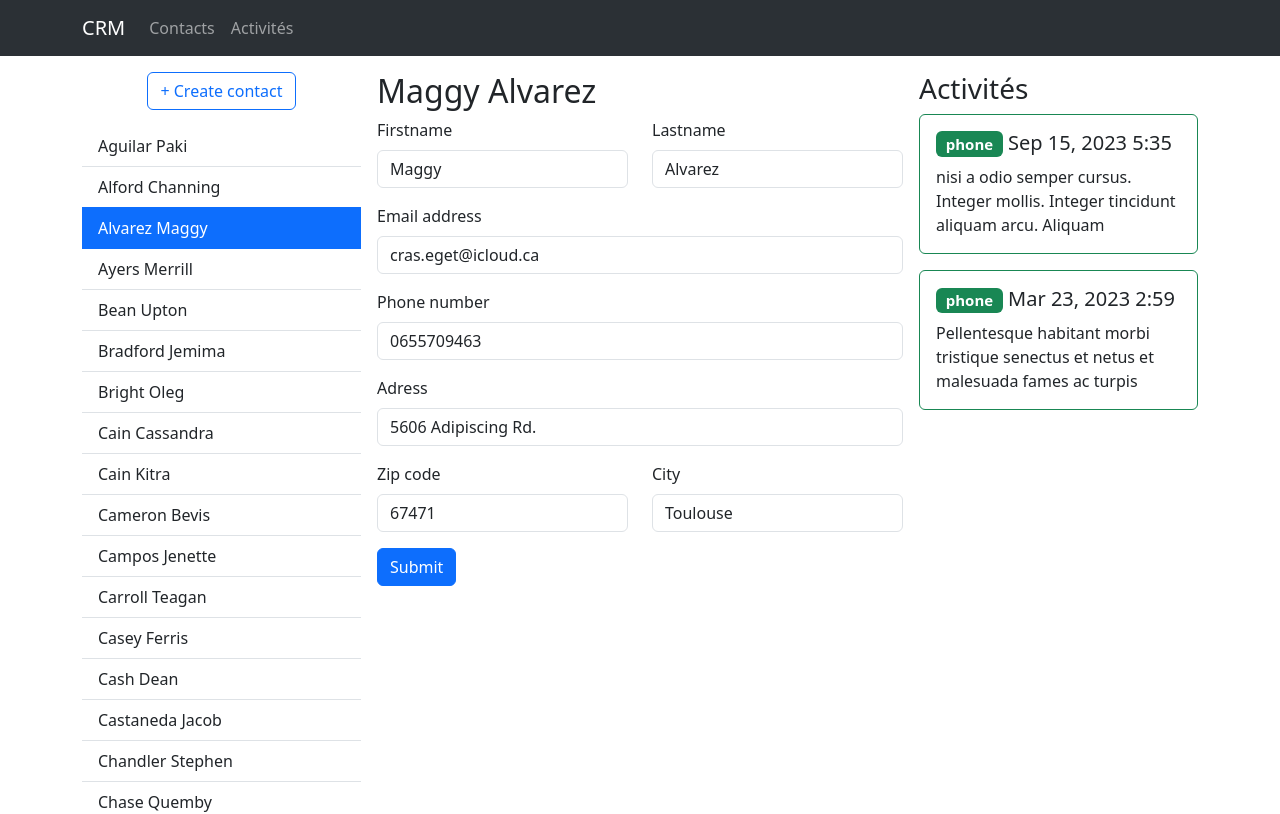
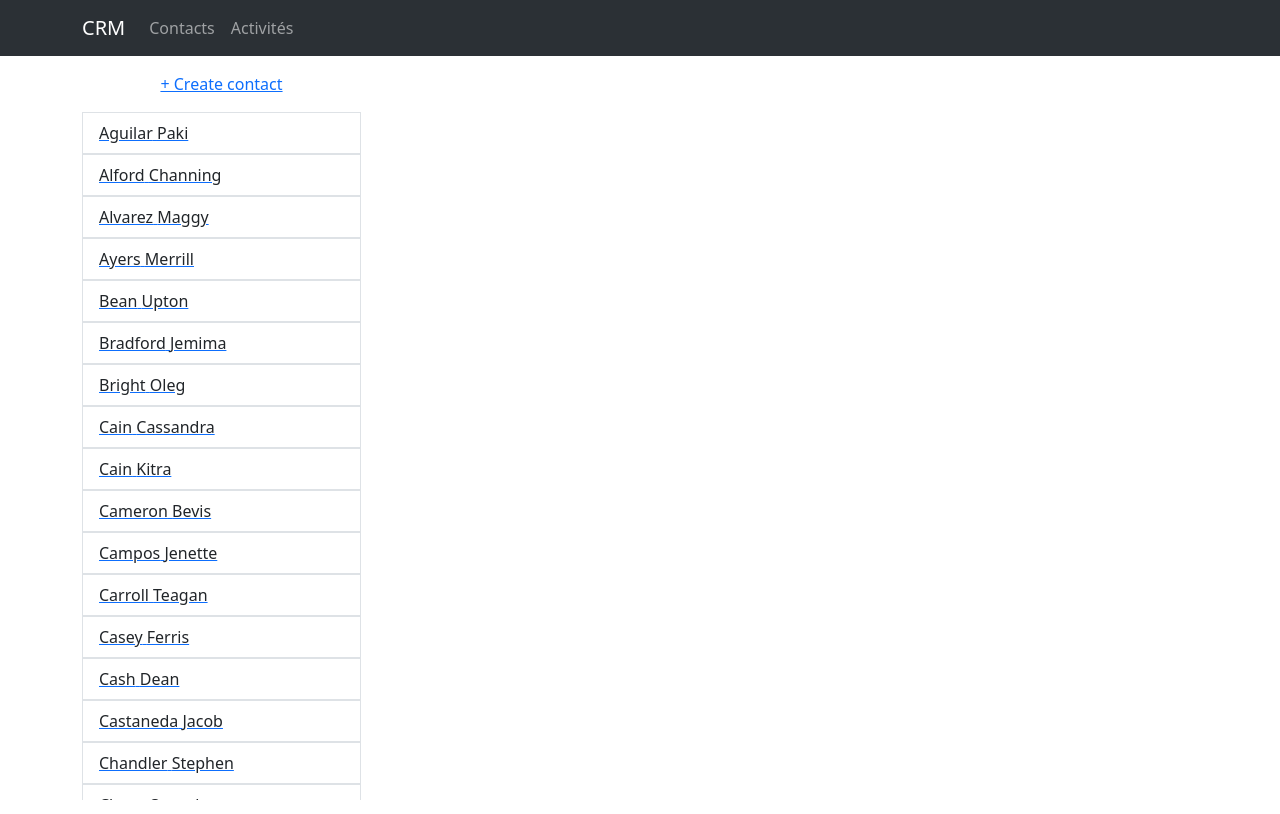
Before and after one commit to b2l/tp_react_avance, a React (Create React App) app: page / in a window 1280 px wide. Built offline with nearby package versions, Linux system fonts and the light colour scheme.

Commit message:
Full implementation with react-router and context

```diff
--- a/package.json
+++ b/package.json
@@ -16,6 +16,7 @@
     "react-dom": "^18.2.0",
     "react-hook-form": "^7.45.2",
     "react-redux": "^8.1.1",
+    "react-router-dom": "^6.14.2",
     "react-scripts": "5.0.1",
     "web-vitals": "^2.1.4"
   },
--- a/src/App.jsx
+++ b/src/App.jsx
@@ -1,4 +1,4 @@
-import React, { useState } from 'react'
+import React, { createContext, useContext, useState } from 'react'
 import { Nav, Container, Navbar, Col, Button, Stack } from 'react-bootstrap'
 import data from './contacts.json'
 import { ContactList } from 'ContactList'
@@ -6,35 +6,95 @@ import { ContactForm } from 'ContactForm'
 import { ContactActivities } from 'ContactActivities'
 import 'main.css'
 import { nanoid } from '@reduxjs/toolkit'
+import {
+  Link,
+  Outlet,
+  RouterProvider,
+  createBrowserRouter,
+  useNavigate,
+  useParams,
+} from 'react-router-dom'
 
 const normalizedContacts = data.contacts.reduce((acc, contact) => {
   acc[contact.id] = contact
   return acc
 }, {})
 
-function App() {
-  const [contacts, setContacts] = useState(normalizedContacts)
-  const [activeContactId, setActiveContactId] = useState(data.contacts[0].id)
+function RoutedApp() {
+  const router = createBrowserRouter([
+    {
+      path: '/',
+      element: <Layout />,
+      errorElement: <ErrorPage />,
+      children: [
+        {
+          path: 'contacts?/:id',
+          element: <Contacts />,
+        },
+      ],
+    },
+  ])
 
-  const activeContact = activeContactId
-    ? contacts[activeContactId]
+  return (
+    <ContactsProvider>
+      <RouterProvider router={router} />
+    </ContactsProvider>
+  )
+}
+
+export function useContacts() {
+  const [contacts, setContacts] = useContext(contactsContext)
+  return contacts
+}
+
+export function useSaveContact() {
+  const [contacts, setContacts] = useContext(contactsContext)
+  const navigate = useNavigate()
+
+  return function saveContact(contact) {
+    const newContacts = { ...contacts, [contact.id]: { ...contact} }
+    setContacts(newContacts)
+    navigate(`/contacts/${contact.id}`)
+  }
+}
+
+export function useActiveContact() {
+  const { id } = useParams()
+  const contacts = useContacts()
+  return id !== 'new'
+    ? contacts[id]
     : {
+        id: nanoid(),
         firstname: '',
         lastname: '',
+        phone: '',
         email: '',
-        phone: '',
+        city: '',
         adress: '',
         postalZip: '',
-        city: '',
       }
+}
 
-  function saveContact(contact) {
-    const id = activeContactId === null ? nanoid() : activeContactId
-    const newContacts = { ...contacts, [id]: { ...contact, id } }
-    setContacts(newContacts)
-    setActiveContactId(id)
-  }
+const contactsContext = createContext(null)
 
+function ContactsProvider(props) {
+  const contactsState = useState(normalizedContacts)
+  return (
+    <contactsContext.Provider value={contactsState}>
+      {props.children}
+    </contactsContext.Provider>
+  )
+}
+
+function ErrorPage() {
+  return (
+    <Layout>
+      <h1>Page not found</h1>
+    </Layout>
+  )
+}
+
+function Layout(props) {
   return (
     <Stack gap={3}>
       <Navbar className="bg-body-tertiary" data-bs-theme="dark">
@@ -43,8 +103,12 @@ function App() {
           <Navbar.Toggle aria-controls="basic-navbar-nav" />
           <Navbar.Collapse id="basic-navbar-nav">
             <Nav className="me-auto">
-              <Nav.Link href="#contacts">Contacts</Nav.Link>
-              <Nav.Link href="#activities">Activités</Nav.Link>
+              <Nav.Link as={Link} to="/contacts">
+                Contacts
+              </Nav.Link>
+              <Nav.Link as={Link} to="/activities">
+                Activités
+              </Nav.Link>
             </Nav>
           </Navbar.Collapse>
         </Container>
@@ -57,35 +121,35 @@ function App() {
         >
           <Col xs={3}>
             <Stack gap={3}>
-              <Button
-                variant="outline-primary"
+              <Link
                 style={{ margin: 'auto', display: 'block' }}
-                onClick={(e) => setActiveContactId(null)}
+                to="/contacts/new"
               >
                 + Create contact
-              </Button>
-              <ContactList
-                onSelectContact={(contact) => setActiveContactId(contact.id)}
-                activeContactId={activeContactId}
-                contacts={contacts}
-              />
+              </Link>
+              <ContactList/>
             </Stack>
           </Col>
-          <Col>
-            <ContactForm
-              key={activeContactId}
-              activeContact={activeContact}
-              onSaveContact={saveContact}
-            />
-          </Col>
-          <Col xs={3}>
-            <h3>Activités</h3>
-            <ContactActivities activeContactId={activeContactId} />
-          </Col>
+          {props.children ?? <Outlet />}
         </Stack>
       </Container>
     </Stack>
   )
 }
 
-export default App
+function Contacts() {
+  const {id} = useParams()
+  return (
+    <>
+      <Col>
+        <ContactForm key={id} />
+      </Col>
+      <Col xs={3}>
+        <h3>Activités</h3>
+        <ContactActivities />
+      </Col>
+    </>
+  )
+}
+
+export default RoutedApp
--- a/src/ContactActivities.jsx
+++ b/src/ContactActivities.jsx
@@ -1,6 +1,7 @@
 import React from 'react'
 import { Badge, Card, Stack } from 'react-bootstrap'
 import data from './contacts.json'
+import { useActiveContact } from 'App'
 
 function getBg(type) {
   switch (type) {
@@ -18,11 +19,12 @@ function getBg(type) {
   }
 }
 
-export function ContactActivities({ activeContactId }) {
+export function ContactActivities() {
+  const activeContact = useActiveContact()
   return (
     <Stack gap={3}>
       {data.activities
-        .filter((activity) => activity.contactId === activeContactId)
+        .filter((activity) => activity.contactId === activeContact?.id)
         .sort((a, b) => {
           const dateA = new Date(a.date)
           const dateB = new Date(b.date)
--- a/src/ContactForm.jsx
+++ b/src/ContactForm.jsx
@@ -1,16 +1,19 @@
+import { useActiveContact, useSaveContact } from 'App'
 import React from 'react'
 import { Button, Col, Form, Row, Stack } from 'react-bootstrap'
 import { useForm } from 'react-hook-form'
 const { Group, Label, Control } = Form
 
-export function ContactForm({ activeContact, onSaveContact }) {
+export function ContactForm() {
+  const activeContact = useActiveContact()
+  const onSaveContact = useSaveContact()
+
   const {
     register,
     handleSubmit,
     watch,
     getValues,
     formState: { errors },
-    trigger,
   } = useForm({
     mode: 'onTouched',
     defaultValues: {
--- a/src/ContactList.jsx
+++ b/src/ContactList.jsx
@@ -1,18 +1,22 @@
+import { useContacts } from 'App'
 import React from 'react'
 import { ListGroup, ListGroupItem } from 'react-bootstrap'
+import { Link, useParams } from 'react-router-dom'
 
-export function ContactList({ contacts, activeContactId, onSelectContact }) {
+export function ContactList() {
+  const contacts = useContacts()
+  const { id } = useParams()
   return (
     <ListGroup variant="flush" style={{ maxHeight: '86vh', overflow: 'auto' }}>
-      {Object.values(contacts).sort((a,b) => a.lastname > b.lastname ? 1 : -1).map((contact) => (
-        <ListGroupItem
-          onClick={(e) => onSelectContact(contact)}
-          active={contact.id === activeContactId}
-          key={contact.id}
-        >
-          {contact.lastname} {contact.firstname}
-        </ListGroupItem>
-      ))}
+      {Object.values(contacts)
+        .sort((a, b) => (a.lastname > b.lastname ? 1 : -1))
+        .map((contact) => (
+          <Link to={`/contacts/${contact.id}`}>
+            <ListGroupItem active={contact.id === id} key={contact.id}>
+              {contact.lastname} {contact.firstname}
+            </ListGroupItem>
+          </Link>
+        ))}
     </ListGroup>
   )
 }
```
Also changed, not shown: 1 other file (tests, documents, lock files or other folders).
